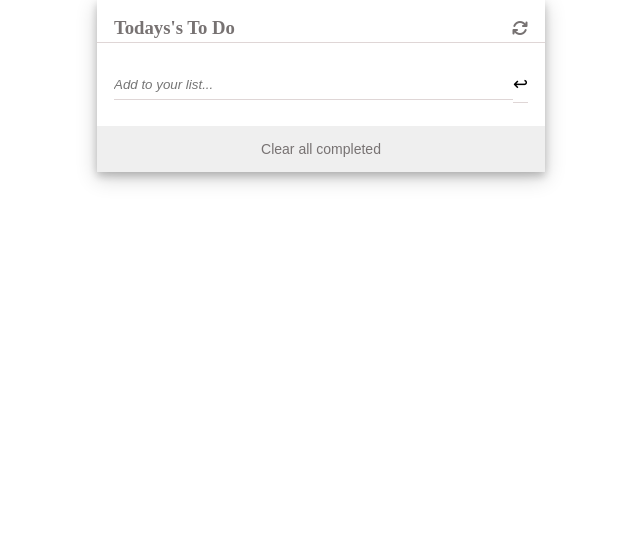
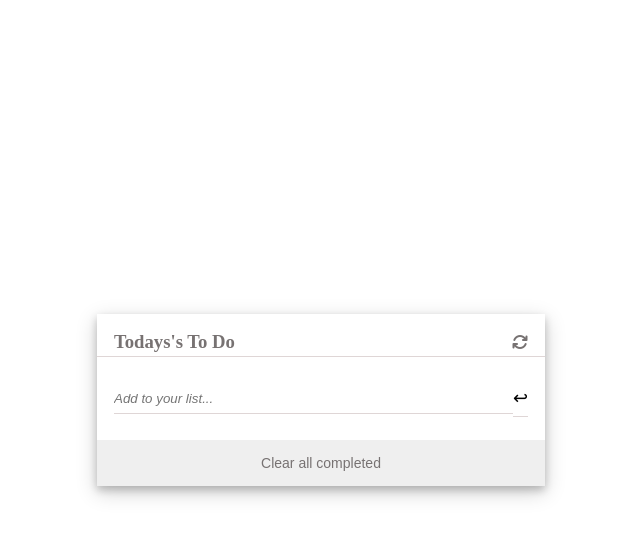
Before and after one commit to hamzaw9/ToDoList, a website built with webpack: page src/index.html in a window 1280 px wide. Shown: the whole page, without its empty margins (319-959 px from the left). Built offline with nearby package versions, Linux system fonts and the light colour scheme.

Commit message:
Add flexbox styling to center the to-do list content

```diff
--- a/src/style.css
+++ b/src/style.css
@@ -2,6 +2,13 @@
   padding: 0;
   margin: 0;
   box-sizing: border-box;
+}
+
+body {
+  display: flex;
+  justify-content: center;
+  align-items: center;
+  min-height: 100vh;
 }
 
 button {
@@ -10,7 +17,6 @@ button {
 
 .to-do-container {
   width: 35%;
-  margin: 0 auto;
   color: #777272;
   box-shadow: 0 4px 8px 0 rgb(0 0 0 / 20%), 0 6px 20px 0 rgb(0 0 0 / 19%);
 }
```
